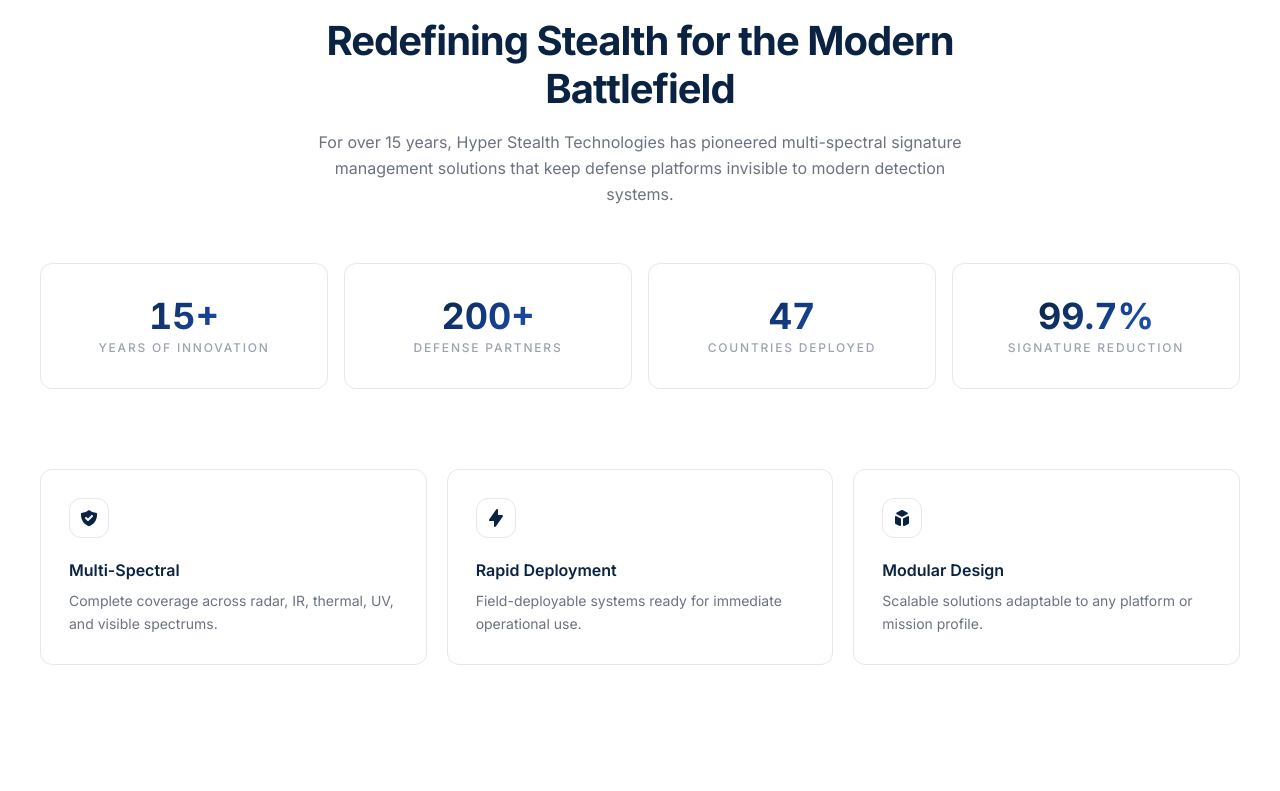
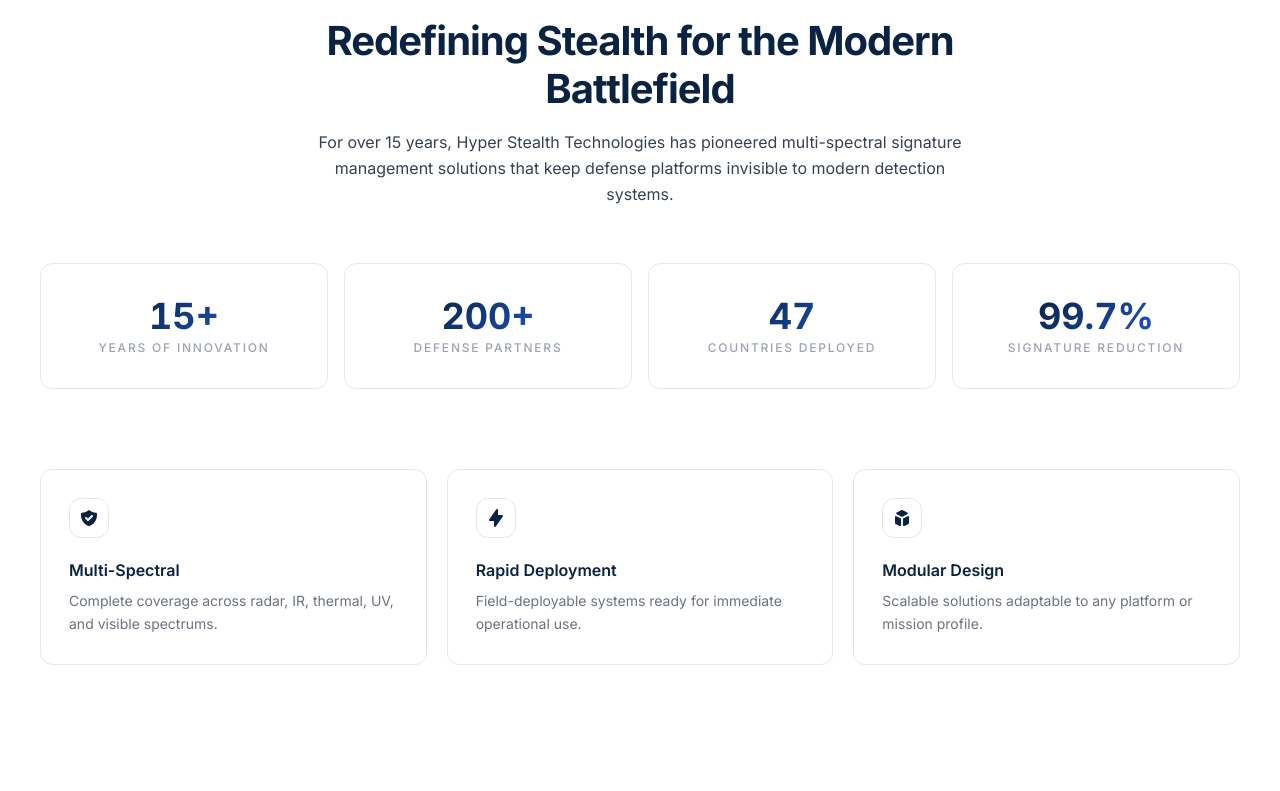
Before and after one commit to Ayush-2-singh/health-stealth-, a Next.js app: page / in a window 1280 px wide. Shown: the part 943-1734 px from the top of the page. Built offline with nearby package versions, Linux system fonts and the light colour scheme.

Commit message:
Fix section title text contrast - change description from gray-500 to gray-700

```diff
--- a/src/components/SectionTitle.tsx
+++ b/src/components/SectionTitle.tsx
@@ -25,7 +25,7 @@
       )}
       <h2 className="text-display-md font-bold tracking-tight text-heading mb-4">{title}</h2>
       {description && (
-          <p className="text-base text-gray-500 leading-relaxed">{description}</p>
+        <p className="text-base text-gray-700 leading-relaxed font-normal">{description}</p>
       )}
     </motion.div>
   );
```
Lines whose indentation alone changed are shown as unchanged.
